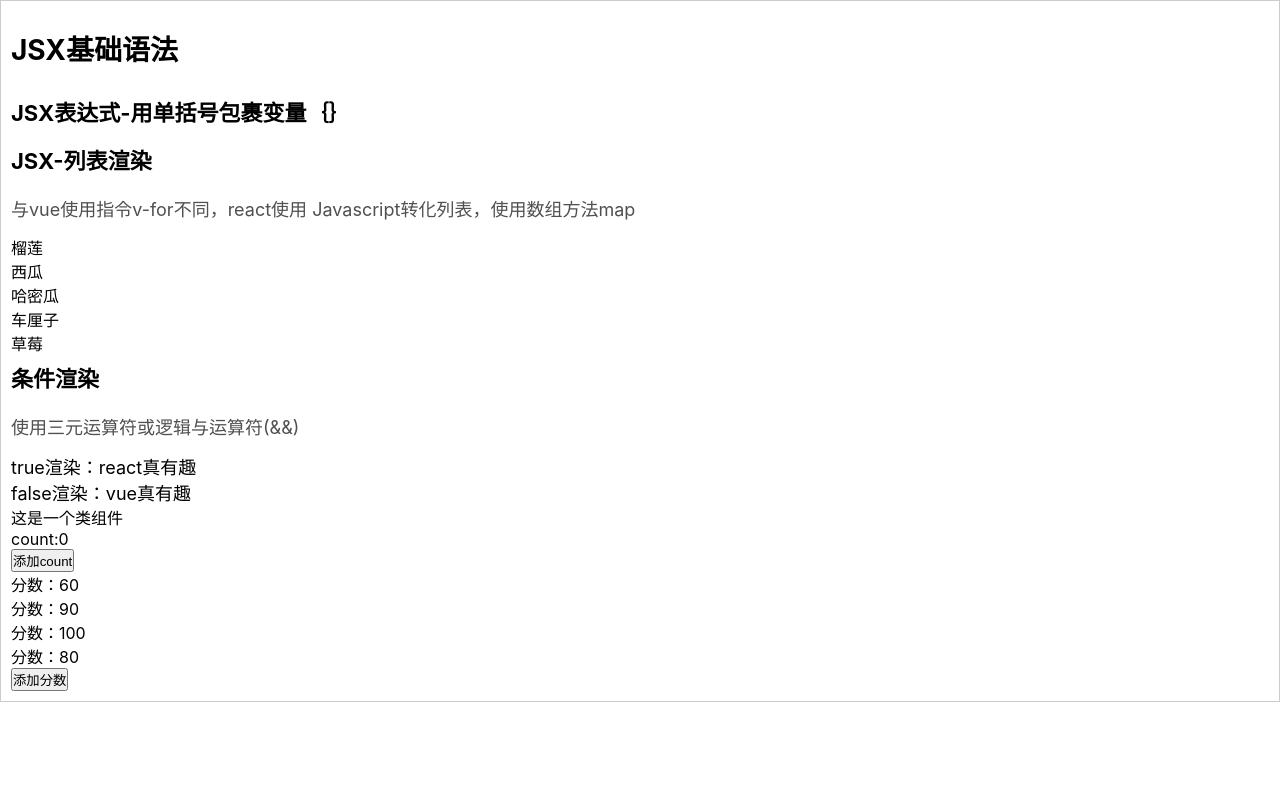
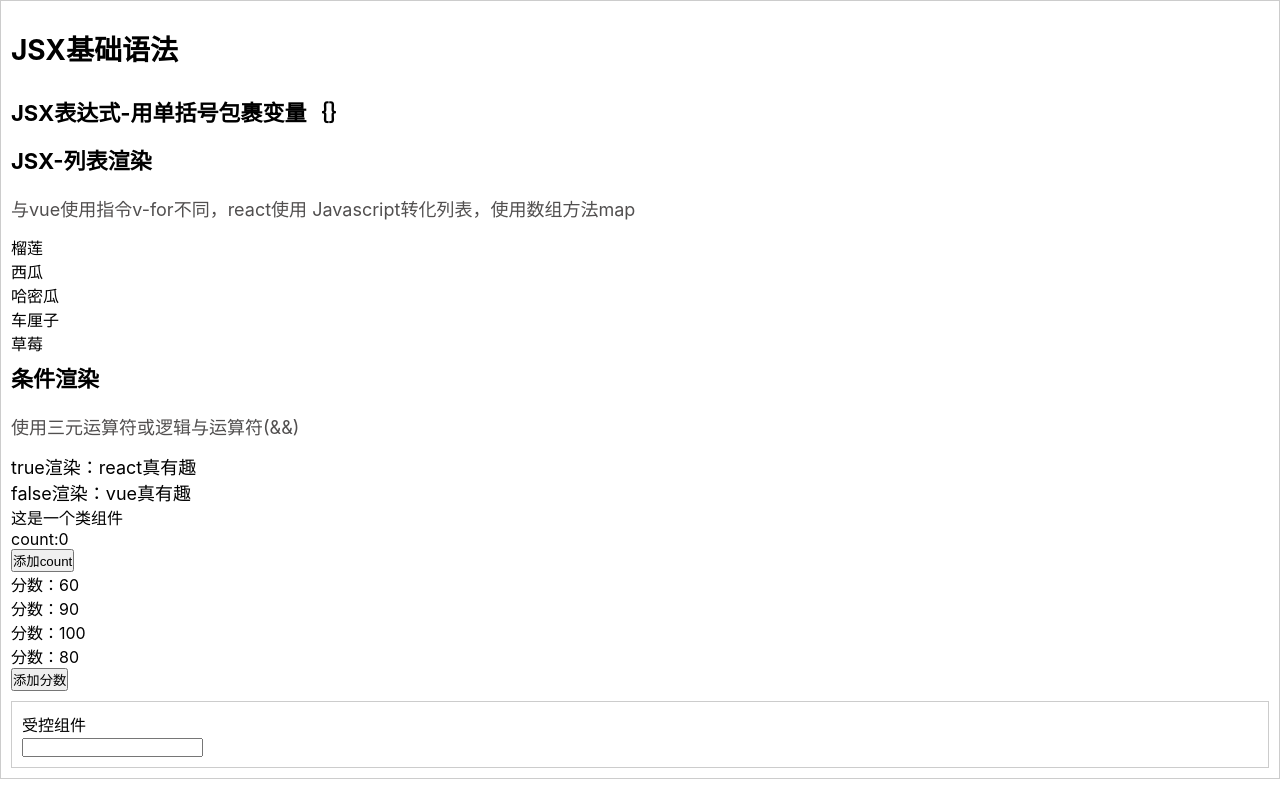
Before and after one commit to Wild-bit/react-demo, a React (Create React App) app: page / in a window 1280 px wide. Built offline with nearby package versions, Linux system fonts and the light colour scheme.

Commit message:
feat: 表单受控组件

```diff
--- a/src/App.js
+++ b/src/App.js
@@ -1,12 +1,14 @@
 import "./App.css"
 import ListRender from "./components/ListRender/ListRender"
 import HelloComponents from "./components/ClassComponents/ClassComponents"
+import From from "./components/Form/Form"
 
 function App() {
   return (
     <div className="App">
       <ListRender />
       <HelloComponents />
+      <From />
     </div>
   )
 }
--- /dev/null
+++ b/src/components/Form/Form.css
@@ -0,0 +1,5 @@
+.Form{
+    border: 1px solid #ccc;
+    padding: 10px;
+    margin-top: 10px;
+}
--- /dev/null
+++ b/src/components/Form/Form.js
@@ -0,0 +1,25 @@
+import React from "react"
+import "./Form.css"
+
+export default class Form extends React.Component {
+  state = {
+    inputVal: "",
+  }
+  handlerInput = (e) => {
+    this.setState({
+      inputVal: e.target.value,
+    })
+  }
+  render() {
+    return (
+      <div className="Form">
+        <p>受控组件</p>
+        <input
+          type="text"
+          value={this.state.inputVal}
+          onChange={this.handlerInput}
+        />
+      </div>
+    )
+  }
+}
```
